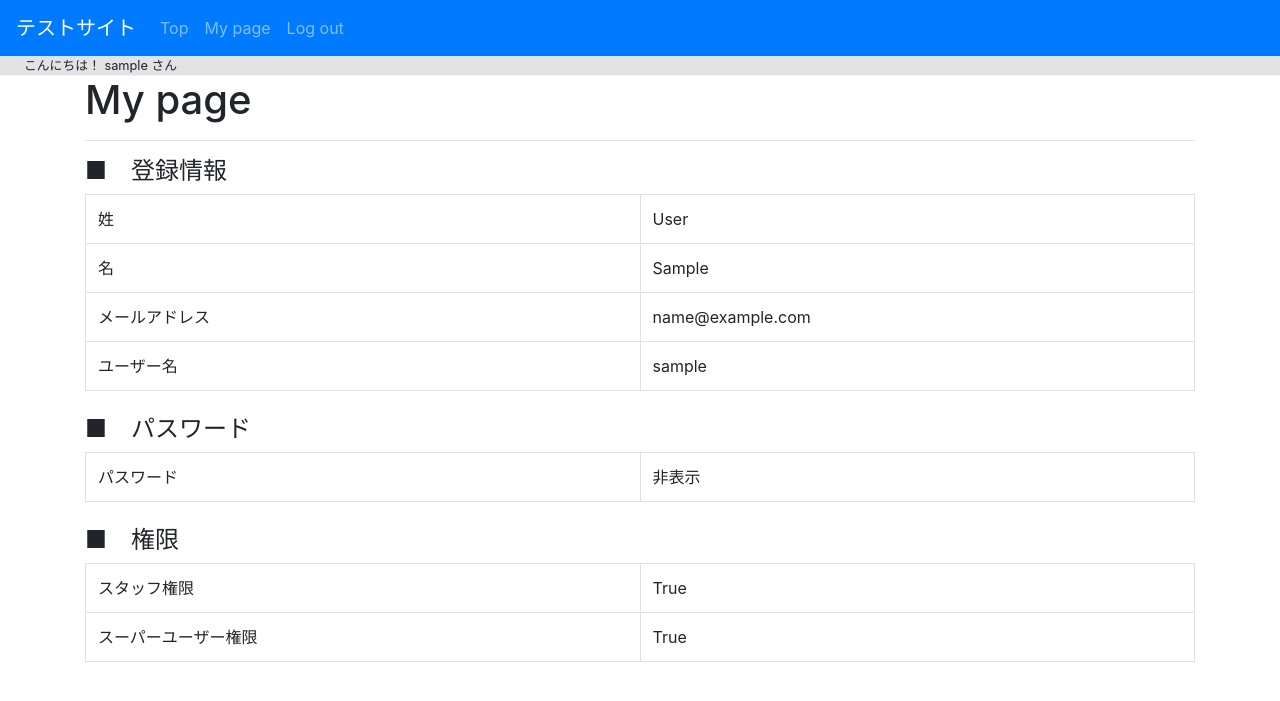
After one commit to AICHI-TANAKA/Django-imagemosaic, a Django app: page /my_page/1/ in a window 1280 px wide. The commit adds this page. Shown: the top 701 px of the page. Run offline with Django 4.2, Linux system fonts and the light colour scheme; the visitor is signed in with stand-in values (Sample User, id 1); data comes from the database, SQL or seed files in the repository; both versions use the stored data as it was before the commit; some libraries are stand-ins or nearby versions.

Commit message:
ユーザーログイン機能実装

```diff
--- a/myapp/templates/base.html
+++ b/myapp/templates/base.html
@@ -3,7 +3,7 @@
 <html lang="ja">
 <head>
     <meta charset="UTF-8">
-    <meta name="viewport" content="width=device-width, initial-scale=1.0">
+    <meta name="viewport" content="width=device-width, initial-scale=1, shrink-to-fit=no">
     <title>{% block title%}{% endblock %}</title>
     <!-- Font Awesome icons(free version) -->
     <script src="https://cdnjs.cloudflare.com/ajax/libs/font-awesome/6.4.2/css/all.min.css" crossorigin="anonymous"></script>
@@ -11,14 +11,52 @@
     <link href="https://fonts.googleapis.com/icon?family=Material+Icons" rel="stylesheet"/>
     <link rel="stylesheet" type="text/css" href="{% static 'css/styles.css' %}">
     <!-- bootstrap -->
-    <link href="https://cdn.jsdelivr.net/npm/bootstrap@5.0.2/dist/css/bootstrap.min.css" rel="stylesheet" integrity="sha384-EVSTQN3/azprG1Anm3QDgpJLIm9Nao0Yz1ztcQTwFspd3yD65VohhpuuCOmLASjC" crossorigin="anonymous">
+    <link rel="stylesheet" href="https://stackpath.bootstrapcdn.com/bootstrap/4.3.1/css/bootstrap.min.css" integrity="sha384-ggOyR0iXCbMQv3Xipma34MD+dH/1fQ784/j6cY/iJTQUOhcWr7x9JvoRxT2MZw1T" crossorigin="anonymous">
     {% block head %}{% endblock %}
 </head>
 <body>
+    <!-- ナビバー -->
+    <nav class="navbar navbar-expand-md navbar-dark bg-primary">
+        <a class="navbar-brand" href="{% url 'myapp:index' %}">テストサイト</a>
+        <button class="navbar-toggler" type="button" data-toggle="collapse" data-target="#navbarSupportedContent" aria-controls="navbarSupportedContent" aria-expanded="false" aria-label="Toggle navigation">
+          <span class="navbar-toggler-icon"></span>
+        </button>
+
+        <div class="collapse navbar-collapse" id="navbarSupportedContent">
+            <ul class="navbar-nav mr-auto">
+              <li class="nav-item">
+                <a class="nav-link" href="{% url 'myapp:index' %}">Top</a>
+              </li>
+              {% if not user.is_authenticated %}
+                <li class="nav-item">
+                  <a class="nav-link" href="{% url 'myapp:login' %}">Log in</a>
+                </li>
+              {% else %}
+                <li class="nav-item">
+                    <a class="nav-link" href="{% url 'myapp:my_page' user.pk %}">My page</a>
+                </li>
+                <li class="nav-item">
+                  <a class="nav-link" href="{% url 'myapp:logout' %}">Log out</a>
+                </li>
+              {% endif %}
+            </ul>
+        </div>
+    </nav>
+
+    <div class="pl-4 small" style="background-color: #e2e3e5 ; border-bottom: solid 1px #f3f3f3;">
+        {% if not user.is_authenticated %}
+          こんにちは！ ゲスト さん
+        {% else %}
+          こんにちは！ {{ user.username }} さん
+        {% endif %}
+    </div>
+
     {% block header %}{% endblock %}
     {% block contents %}
     {% endblock %}
     <footer></footer>
-    <script src="https://cdn.jsdelivr.net/npm/bootstrap@5.0.2/dist/js/bootstrap.bundle.min.js" integrity="sha384-MrcW6ZMFYlzcLA8Nl+NtUVF0sA7MsXsP1UyJoMp4YLEuNSfAP+JcXn/tWtIaxVXM" crossorigin="anonymous"></script>
+    <script src="https://code.jquery.com/jquery-3.3.1.slim.min.js" integrity="sha384-q8i/X+965DzO0rT7abK41JStQIAqVgRVzpbzo5smXKp4YfRvH+8abtTE1Pi6jizo" crossorigin="anonymous"></script>
+    <script src="https://cdnjs.cloudflare.com/ajax/libs/popper.js/1.14.7/umd/popper.min.js" integrity="sha384-UO2eT0CpHqdSJQ6hJty5KVphtPhzWj9WO1clHTMGa3JDZwrnQq4sF86dIHNDz0W1" crossorigin="anonymous"></script>
+    <script src="https://stackpath.bootstrapcdn.com/bootstrap/4.3.1/js/bootstrap.min.js" integrity="sha384-JjSmVgyd0p3pXB1rRibZUAYoIIy6OrQ6VrjIEaFf/nJGzIxFDsf4x0xIM+B07jRM" crossorigin="anonymous"></script>
 </body>
 </html>
--- /dev/null
+++ b/myapp/templates/my_page.html
@@ -0,0 +1,72 @@
+{% extends 'base.html' %}
+
+<!-- コンテンツ -->
+{% block contents %}
+<div class="container">
+  <h1>My page</h1>
+  <hr>
+
+  <!-- アカウント情報 -->
+  <div class="row">
+    <div class="col"><h4>■　登録情報</h4></div>
+    <!-- 後で更新ボタン追加 -->
+  </div>
+  <table class="table table-bordered">
+    <tbody>
+      <tr>
+        <td style="width: 50%;">姓</td>
+        <td style="width: 50%;">{{ user.last_name }}</td>
+      </tr>
+      <tr>
+        <td>名</td>
+        <td>{{ user.first_name }}</td>
+      </tr>
+      <tr>
+        <td>メールアドレス</td>
+        <td>{{ user.email }}</td>
+      </tr>
+      <tr>
+        <td>ユーザー名</td>
+        <td>{{ user.username }}</td>
+      </tr>
+    </tbody>
+  </table>
+
+  <!-- パスワード -->
+  <div class="row mt-4">
+    <div class="col"><h4>■　パスワード</h4></div>
+    <!-- 後で更新ボタン追加 -->
+  </div>
+  <table class="table table-bordered">
+    <tbody>
+      <tr>
+        <td style="width: 50%;">パスワード</td>
+        <td style="width: 50%;">非表示</td>
+      </tr>
+    </tbody>
+  </table>
+
+  <!-- 権限 -->
+  <div class="row mt-4">
+    <div class="col"><h4>■　権限</h4></div>
+  </div>
+  <table class="table table-bordered">
+    <tbody>
+      {% if user.is_staff %}
+      <tr>
+        <td style="width: 50%;">スタッフ権限</td>
+        <td style="width: 50%;">{{ user.is_staff }}</td>
+      </tr>
+      {% endif %}
+      {% if user.is_superuser %}
+      <tr>
+        <td>スーパーユーザー権限</td>
+        <td>{{ user.is_superuser }}</td>
+      </tr>
+      {% endif %}
+    </tbody>
+  </table>
+
+
+</div>
+{% endblock %}
--- a/myapp/urls.py
+++ b/myapp/urls.py
@@ -7,4 +7,7 @@ urlpatterns = [
     path('', views.IndexView.as_view(),name='index'),
     path('inquiry/',views.InquiryView.as_view(),name="inquiry"),
     path('upload/',views.UploadView.as_view(),name="upload"),
+    path('login/',views.Login.as_view(),name="login"),
+    path('logout/',views.Logout.as_view(),name="logout"),
+    path('my_page/<int:pk>/',views.MyPage.as_view(),name="my_page"),
 ]
--- a/myapp/views.py
+++ b/myapp/views.py
@@ -5,6 +5,10 @@ from django.views import View
 from django.http import HttpResponse
 from .forms import UploadForm  # 自分のフォームのインポート
 from .models import UploadedFile
+from django.contrib.auth import get_user_model
+from django.contrib.auth.mixins import UserPassesTestMixin
+from django.contrib.auth.views import LoginView, LogoutView
+from .forms import LoginForm
 import logging
 logger = logging.getLogger('django')
 
@@ -37,4 +41,32 @@ class UploadView(generic.FormView):
         else:
             # フォームが無効な場合、エラーを表示
             del file_data_object
-            return render(request, 'upload_form.html', {'form': form})
+            # return render(request, 'upload_form.html', {'form': form, 'upload_err_msg':'アップロードに失敗しました'})
+            return HttpResponse('ファイルがアップロードに失敗しました。フォーム画面に戻ってやり直してください。')
+
+class ImageMosaicView(generic.TemplateView):
+    pass
+
+class Login(LoginView):
+    """ログインページ処理"""
+    template_name = 'login.html'
+    def get(self, request):
+        logger.info('test')
+        form = LoginForm()
+        return render(request, 'login.html', {'form':form})
+
+class Logout(LogoutView):
+    """ログアウトページ処理"""
+    template_name = 'logout_done.html'
+
+class OnlyYouMixin(UserPassesTestMixin):
+    """自分しかアクセスできないようにするMixin(My Pageのため)"""
+    raise_exception = True
+
+    def test_func(self):
+        user = self.request.user
+        return user.pk == self.kwargs['pk']
+
+class MyPage(OnlyYouMixin, generic.DetailView):
+    model = get_user_model()
+    template_name = 'my_page.html'
--- a/project/settings.py
+++ b/project/settings.py
@@ -184,3 +184,6 @@ LOGGING = {
 
 MEDIA_ROOT = os.path.join(BASE_DIR, 'media')
 MEDIA_URL = '/media/'
+
+LOGIN_URL = 'myapp:login' # ログインのURLの設定
+LOGIN_REDIRECT_URL = 'myapp:index' #ログインが完了した後に遷移するURL
```
Also changed, not shown: myapp/forms.py (+13 -0 lines), myapp/templates/login.html (added, +29 -0 lines), myapp/templates/logout_done.html (added, +22 -0 lines), db.sqlite3 (deleted), 1 other file.
